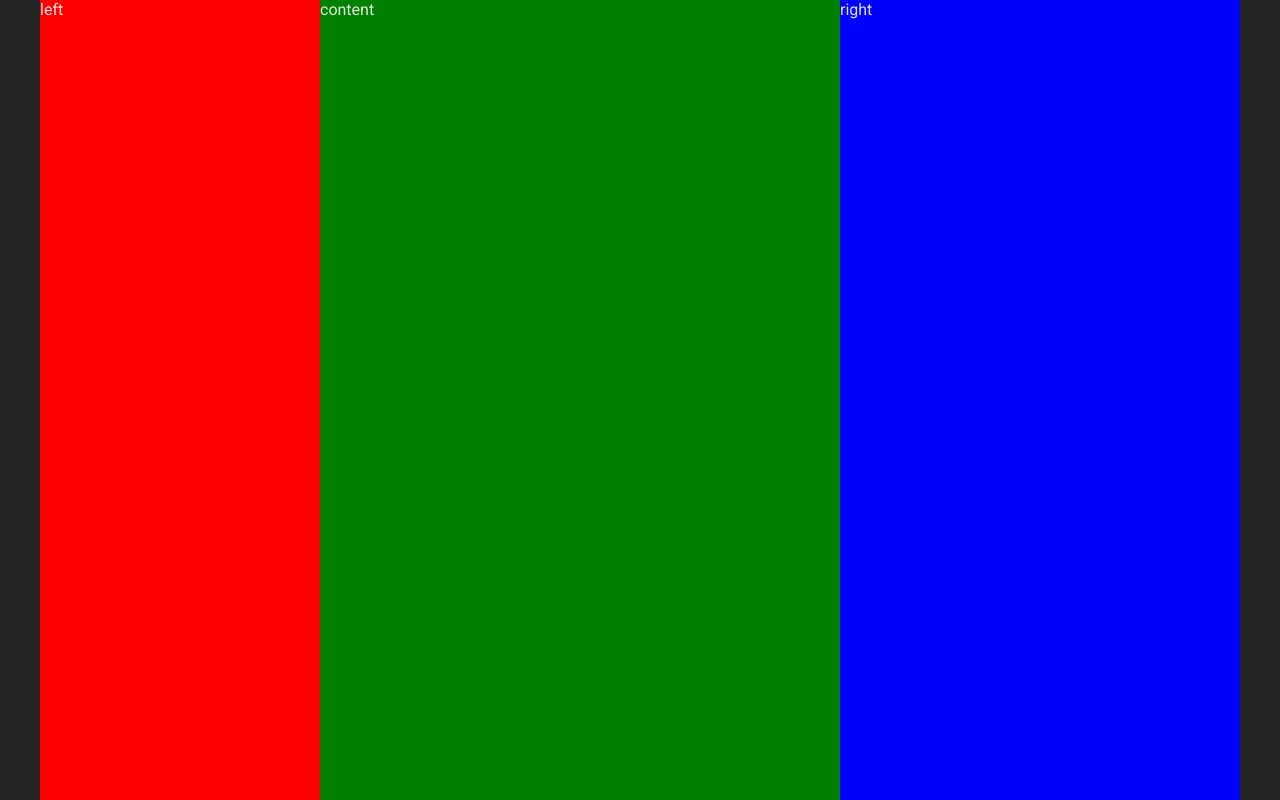
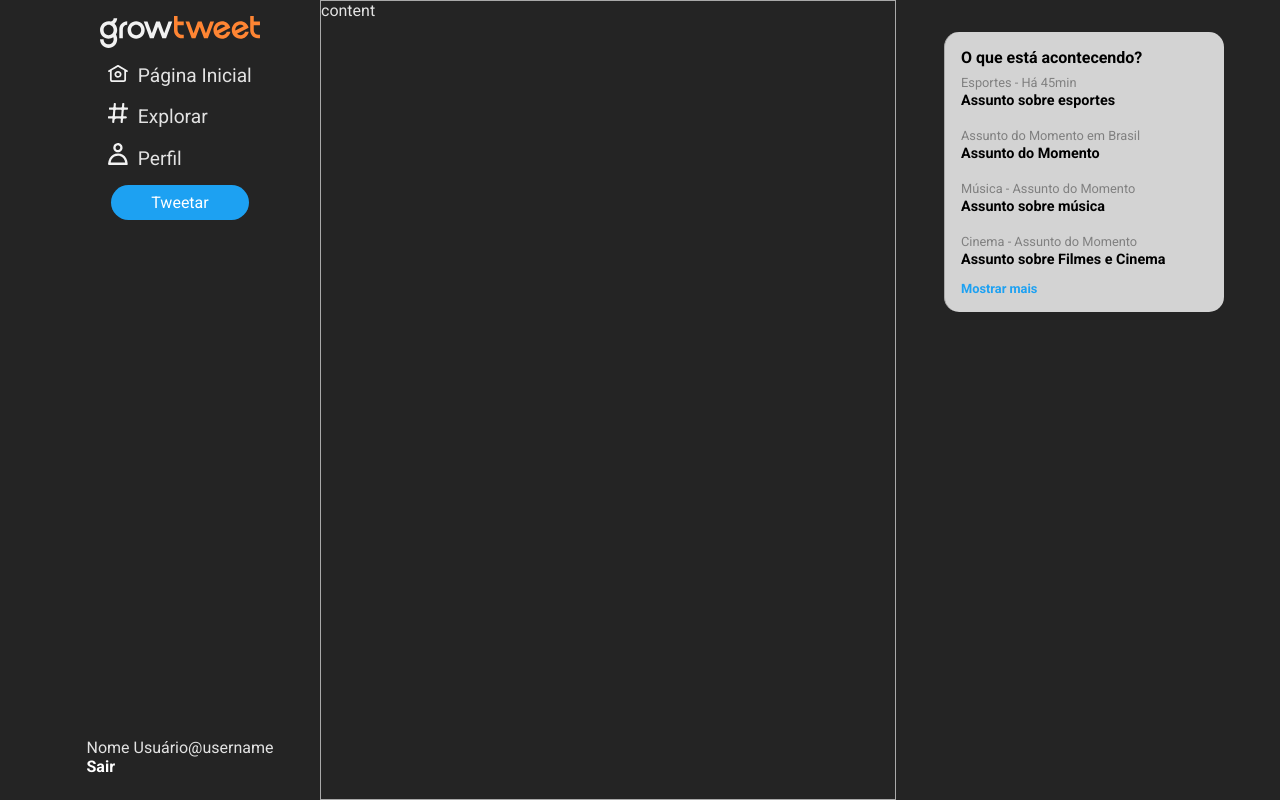
Before and after one commit to jessica-sobreira/growtweet, a React (Vite) app: page / in a window 1280 px wide. Built offline with nearby package versions, Linux system fonts and the light colour scheme.

Commit message:
base inicial

```diff
--- a/src/components/Container.tsx
+++ b/src/components/Container.tsx
@@ -5,21 +5,17 @@ export const Container = styled.div`
     display: flex;
     flex-direction: row;
     margin: auto;
-    background-color: pink;
     max-width: 1200px;
 
     #left{
-        background-color: red;
         min-width: 280px;
     }
 
     #content{
-        background-color: green;
         flex: 1;
     }
 
     #right{
-        background-color: blue;
         min-width: 400px;
     }
 `
--- a/src/components/Content.tsx
+++ b/src/components/Content.tsx
@@ -1,8 +1,14 @@
+import styled from "styled-components";
+
+const ContentStyled = styled.div`
+    overflow: auto;
+    border: 1px solid darkgray;
+`
 
 export function Content(){
     return (
-        <main id="content">
+        <ContentStyled id="content">
             <p>content</p>
-        </main>
+        </ContentStyled>
     )
 }
--- a/src/components/Header.tsx
+++ b/src/components/Header.tsx
@@ -6,10 +6,6 @@ export const HeaderStyled = styled.div`
     justify-content: center;
     flex-direction: row;
     padding: 1rem;
-
-    color: blue;
-    font-size: 2rem;
-    background-color: pink;
 
     img{
         width: 160px;
--- a/src/components/LeftMenu.tsx
+++ b/src/components/LeftMenu.tsx
@@ -1,8 +1,108 @@
+import styled from 'styled-components';
+import { Header } from './Header';
+import casinha from '../assets/PAGINA_INICIAL_STROKE.svg';
+import explorar from '../assets/EXPLORAR_STROKE.svg';
+import perfil from '../assets/PERFIL_STROKE.svg';
 
-export function LeftMenu(){
+interface UsuarioProps {
+    photo: string;
+    nome: string;
+    username: string;
+}
+
+
+const LeftMenuStyled = styled.nav`
+    display: flex;
+    flex-direction: column;
+    align-items: center;
+    justify-content: space-between;
+
+    #topo {
+        display: flex;
+        flex-direction: column;
+        align-items: center;
+    }
+
+    #menu {
+        list-style: none;
+        align-items: center;
+        gap: 1.4em;
+        font-size: 1.2em;
+    }
+
+    #icone {
+        margin-right: 0.5em;
+        width: 20px;
+    }
+
+    #item {
+        margin-bottom: 0.8em;
+    }
+
+    #tweetar {
+        background-color: #1DA1F2;
+        color: white;
+        border: none;
+        border-radius: 20px;
+        padding: 0.5em 2.5em;
+        font-size: 1em;
+        align-items: center;
+    }
+
+
+    #rodape {
+        display: flex;
+        flex-direction: column;
+        margin-bottom: 1.5em;
+    }
+
+    #sair {
+        background-color: transparent;
+        border: none;
+        color: white;
+        font-weight: bold;
+        font-size: 1em;
+        cursor: pointer;
+        align-self: start;
+
+
+    }
+
+`
+
+export function LeftMenu() {
     return (
-        <nav id="left">
-            <p>left</p>
-        </nav>
+        <LeftMenuStyled id="left">
+            <div id="topo">
+                <Header />
+                <ul id="menu">
+                    <li id="item">
+                        <img src={casinha} alt="Página Inicial ícone" id="icone"/>
+                        <span>Página Inicial</span>
+                    </li>
+
+                    <li id="item">
+                        <img src={explorar} alt="Explorar ícone" id="icone"/>
+                        <span>Explorar</span>
+                    </li>
+
+                    <li id="item">
+                        <img src={perfil} alt="Perfil ícone" id="icone"/>
+                        <span>Perfil</span>
+                    </li>
+                </ul>
+
+                <button id="tweetar">Tweetar</button>
+            </div>
+
+            <div id="rodape">
+                <div>
+                    <img src="" alt="" />
+                    <span>Nome Usuário</span>
+                    <span>@username</span>
+                </div>
+                <button id="sair">Sair</button>
+            </div>
+        </LeftMenuStyled>
     )
 }
--- a/src/components/RightMenu.tsx
+++ b/src/components/RightMenu.tsx
@@ -1,8 +1,74 @@
+import styled from "styled-components";
 
-export function RightMenu(){
+const RightMenuStyled = styled.div`
+    background-color: lightgray;
+    border-left: 1px solid darkgray;
+    width: 280px;
+    height: 280px;
+    padding: 1em;
+    border-radius: 15px;
+    display: flex;
+    align-items: start;
+    flex-direction: column;
+    margin-left: 3em;
+    margin-right: 1em;
+    margin-top: 2em;
+    color: black;
+
+    h3 {
+        margin-bottom: 0.5em;
+        font-size: 1em;
+    }
+
+    p {
+        color: gray;
+        font-size: 0.8em;
+    }
+
+    strong {
+        font-size: 0.9em;
+
+    }
+
+    h4 {
+        color: #1DA1F2;
+        font-size: 0.8em;
+        margin-top: -0.5em;
+    }
+
+`
+
+
+
+export function RightMenu() {
     return (
-        <aside id="right">
-            <p>right</p>
-        </aside>
+        <RightMenuStyled>
+            <h3>O que está acontecendo?</h3>
+            <div>
+                <p>Esportes - Há 45min</p>
+                <strong>Assunto sobre esportes</strong>
+            </div>
+            <br />
+
+            <div>
+                <p>Assunto do Momento em Brasil</p>
+                <strong>Assunto do Momento</strong>
+            </div>
+            <br />
+
+            <div>
+                <p>Música - Assunto do Momento</p>
+                <strong>Assunto sobre música</strong>
+            </div>
+            <br />
+
+            <div>
+                <p>Cinema - Assunto do Momento</p>
+                <strong>Assunto sobre Filmes e Cinema</strong>
+            </div>
+            <br />
+            <h4>Mostrar mais</h4>
+
+        </RightMenuStyled>
     )
 }
--- a/src/index.css
+++ b/src/index.css
@@ -1,4 +1,4 @@
-:root{
+#root{
   height: 100%;
   color-scheme: light dark;
   color: rgba(255, 255, 255, 0.87);
```
Also changed, not shown: src/App.tsx (+2 -9 lines).
